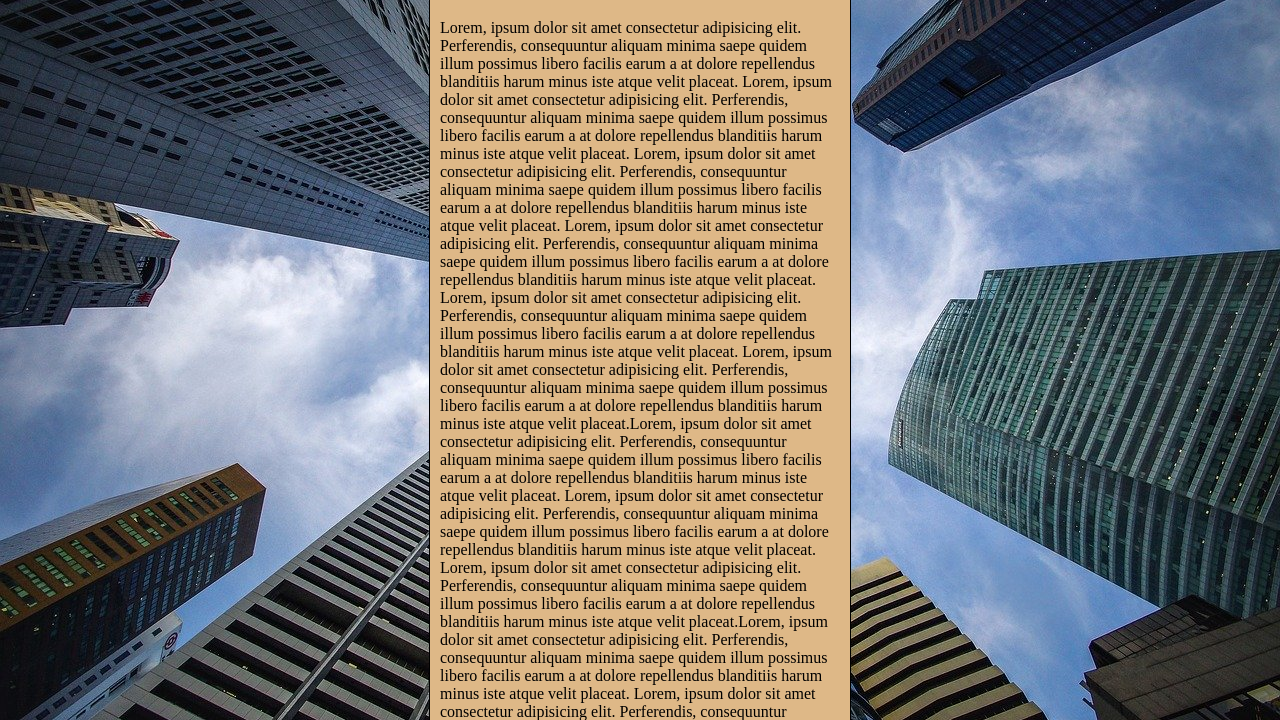
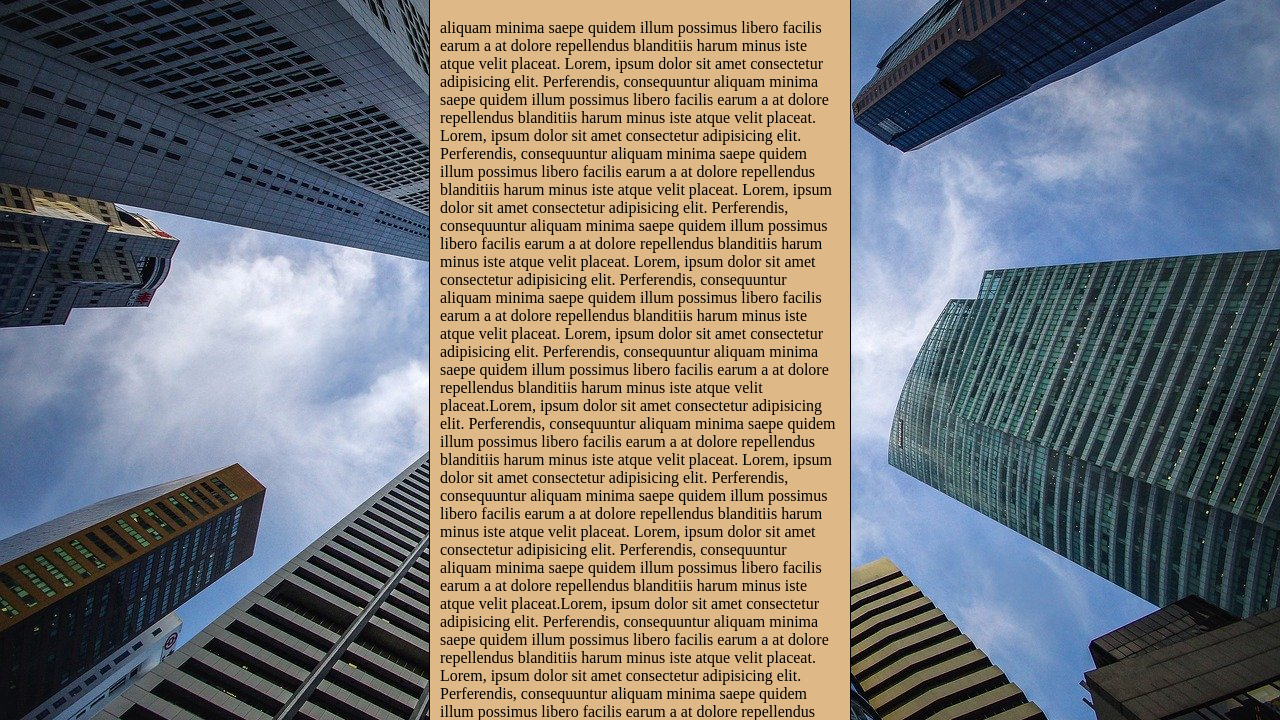
Before and after one commit to ricardozsampaio/html-css, a plain HTML site: page Ex022/fundo006.html in a window 1280 px wide. Shown: the part 80-800 px from the top of the page. Drawn offline with Linux system fonts and the light colour scheme.

Commit message:
Update fundo006.html

```diff
--- a/Ex022/fundo006.html
+++ b/Ex022/fundo006.html
@@ -28,7 +28,7 @@
 <body>
     <main>
         <h1>Teste de imagens de fundo</h1>
-        <p>Lorem, ipsum dolor sit amet consectetur adipisicing elit. Perferendis, consequuntur
+        <!-- <p>Lorem, ipsum dolor sit amet consectetur adipisicing elit. Perferendis, consequuntur -->
             aliquam minima saepe quidem illum possimus libero facilis earum a at dolore repellendus
             blanditiis harum minus iste atque velit placeat.
             Lorem, ipsum dolor sit amet consectetur adipisicing elit. Perferendis, consequuntur
```
